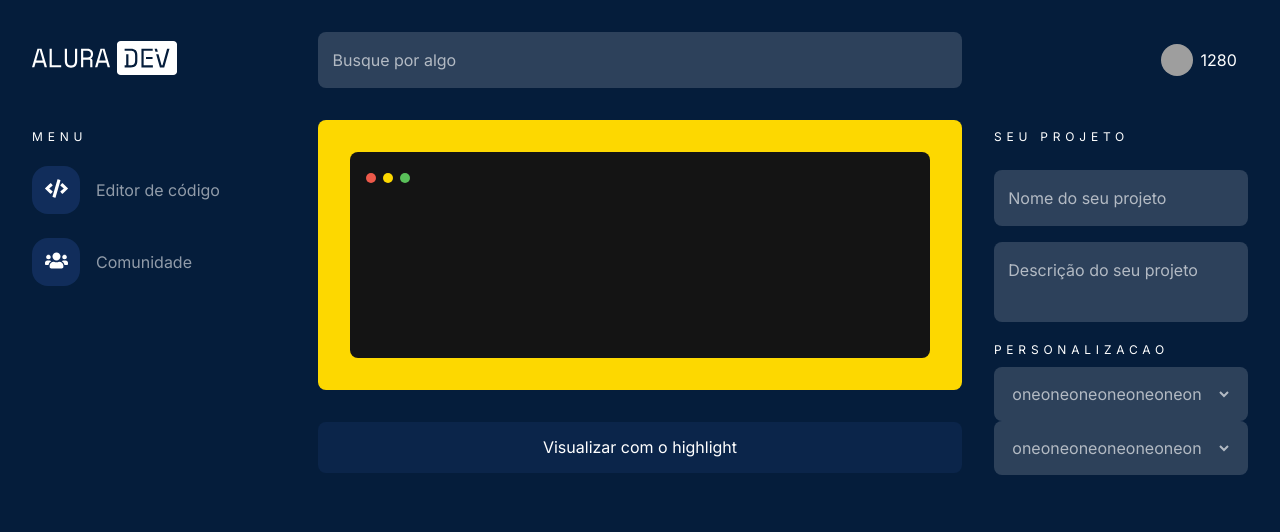
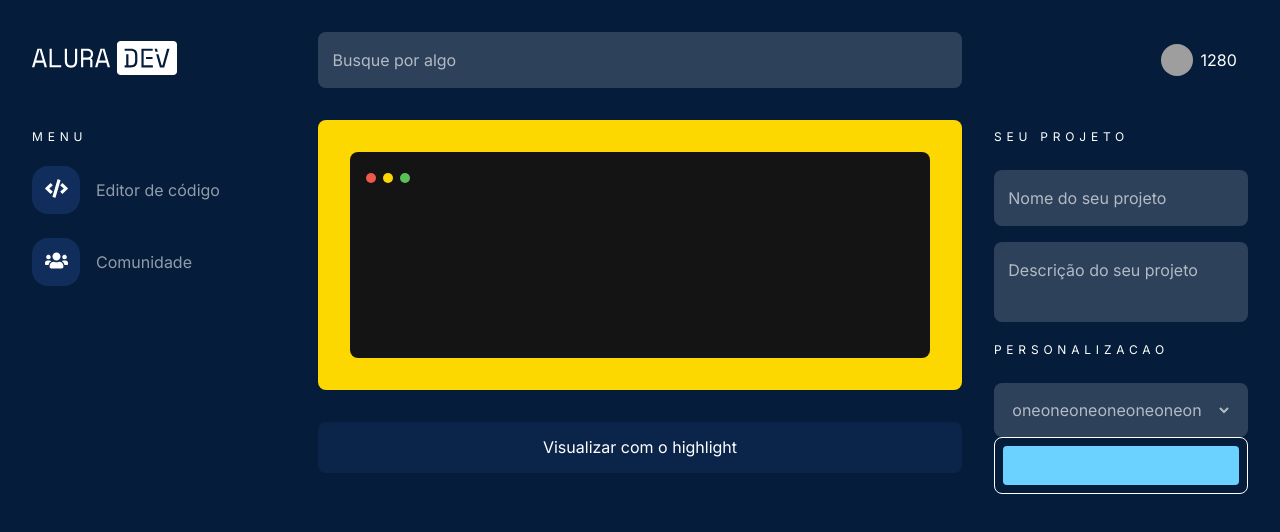
Before and after one commit to leomarzochi/challange-2-alura, a React (Create React App) app: page / in a window 1280 px wide. Shown: the top 532 px of the page. Built offline with nearby package versions, Linux system fonts and the light colour scheme; grey boxes are pictures that could not be loaded.

Commit message:
updated css

```diff
--- a/src/screens/code-editor/components/project-menu/ProjectMenu.module.scss
+++ b/src/screens/code-editor/components/project-menu/ProjectMenu.module.scss
@@ -1,4 +1,5 @@
 @use 'styles/constants' as constants;
+@use 'styles/colors' as colors;
 
 .menu {
   margin-left: 2rem;
@@ -6,7 +7,7 @@
 
 .form-container {
   margin-bottom: 1rem;
-  & input, textarea {
+  & input, textarea, select {
     margin-top: 1rem;
   }
 }
--- a/src/screens/code-editor/components/project-menu/ProjectMenu.tsx
+++ b/src/screens/code-editor/components/project-menu/ProjectMenu.tsx
@@ -1,4 +1,5 @@
 import {MenuTitle, Input, TextArea, Select} from "components";
+import {ColorPicker} from "components/color-picker/ColorPicker";
 import styles from './ProjectMenu.module.scss';
 
 export const ProjectMenu = () => {
@@ -12,7 +13,7 @@ export const ProjectMenu = () => {
       <MenuTitle>Personalizacao</MenuTitle>
       <div className={styles['form-container']}>
         <Select />
-        <Select />
+        <ColorPicker/>
       </div>
     </div>
   );
--- a/src/styles/_normalize.css
+++ b/src/styles/_normalize.css
@@ -11,6 +11,7 @@
 html {
   line-height: 1.15; /* 1 */
   -webkit-text-size-adjust: 100%; /* 2 */
+  box-sizing: border-box;
 }
 
 /* Sections
```
